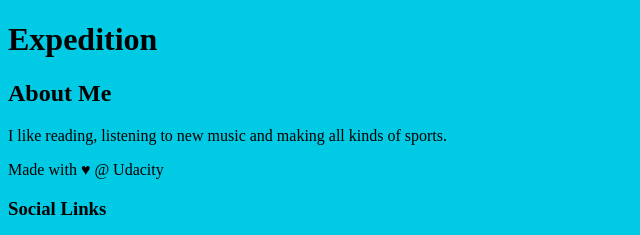
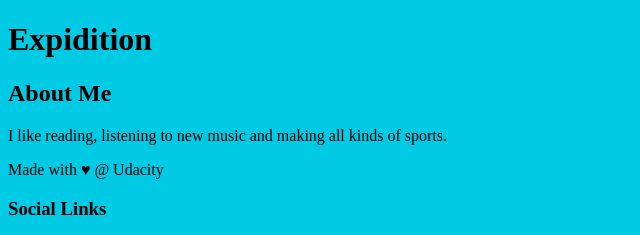
Before and after one commit to Lisa-He/new-git-project, a plain HTML site: page index.html in a window 1280 px wide. Shown: the top 235 px of the page, 0-640 px from the left. Drawn offline with Linux system fonts and the light colour scheme.

Commit message:
Revert "change heading"
This reverts commit 0fbf13c5c6c404b4c84309a40b3fd6a49f264db3.

```diff
--- a/index.html
+++ b/index.html
@@ -9,7 +9,7 @@
   </head>
   <body>
     <header>
-      <h1>Expedition</h1>
+      <h1>Expidition</h1>
     </header>
     <div class="container">
       <main>
```
